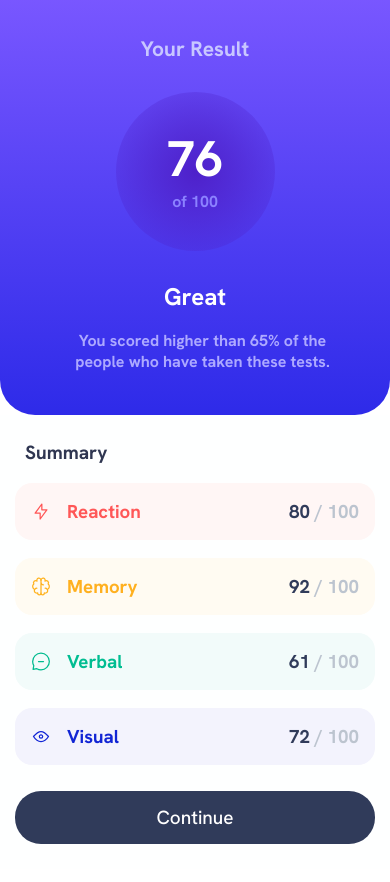
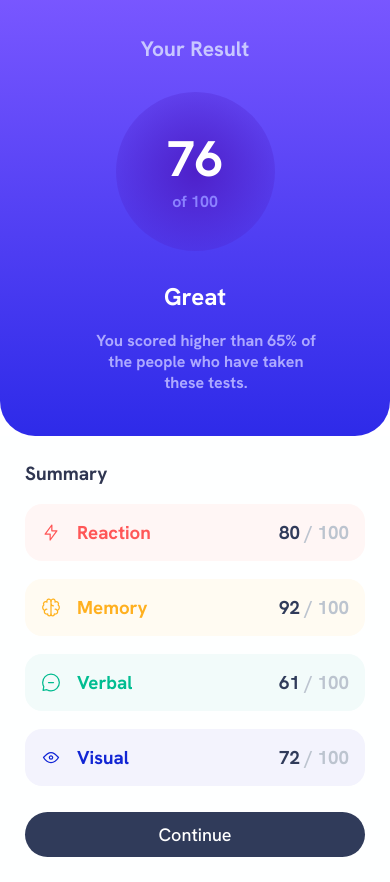
Before and after one commit to shivakgurung/shivakgurung.github.io, a plain HTML site: page results-summary-component-main/index.html in a window 390 px wide. Drawn offline with Linux system fonts and the light colour scheme.

Commit message:
enhance responsiveness and styling

```diff
--- a/results-summary-component-main/Style.css
+++ b/results-summary-component-main/Style.css
@@ -32,12 +32,17 @@ main {
 .summary {
   display: flex;
   flex-direction: column;
-  align-items: center;
-  max-width: 413px;
+  /* align-items: center; */
+  max-width: 500px;
   padding: 25px;
+}
+.summary-content{
+  /* padding-left: 21px; */
 }
 .result {
   /* border: 1px solid black; */
+  align-items: center;
+
   border-radius: 0 0 35px 35px;
   background-image: linear-gradient(
     to bottom,
@@ -68,8 +73,8 @@ main {
   margin-bottom: 18px;
   font-size: 16px;
   color: hsl(242.79deg 100% 83.14%);
-  margin-right: 25px;
-  margin-left: 40px;
+  margin-right: 44px;
+  margin-left: 66px;
   font-weight: 600;
 }
 
@@ -100,18 +105,18 @@ main {
 }
 
 .summary-content button{
-  width: 360px;
+  width: 100%;
   background-color: var(--dark-gray-blue);
-  padding: 14px;
+  padding: 11px;
   color: white;
-  font-size: 19px;
+  font-size: 18px;
   border: none;
   border-radius: 26px;
   margin-top: 26px;
 }
 .row {
   display: flex;
-  width: 360px;
+  /* width: 315px; */
   flex-direction: row;
   justify-content: space-between;
   padding: 16px;
@@ -167,4 +172,10 @@ main {
   .summary{
     border-radius: 35px;
   }
+  .row{
+    max-width: 360px;
+  }
+  button{
+    width: 350px;
+  }
 }
```
